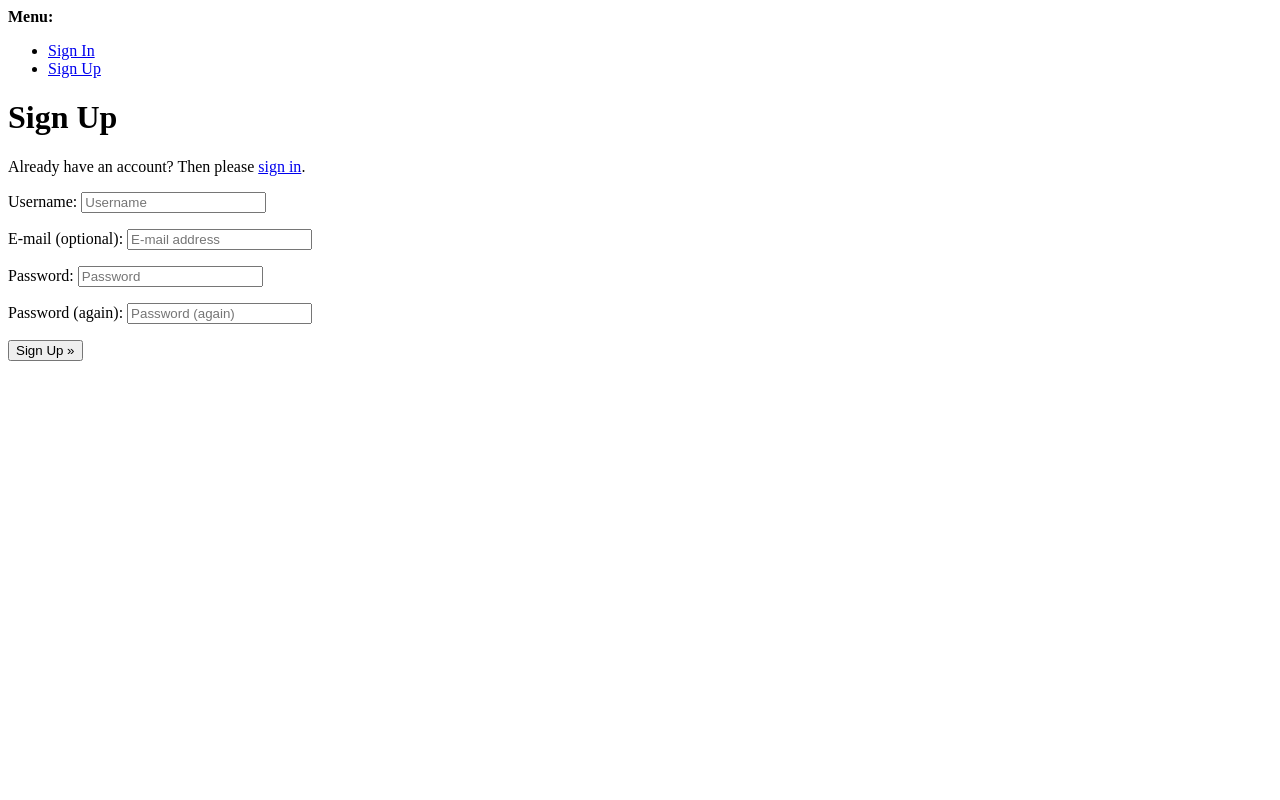
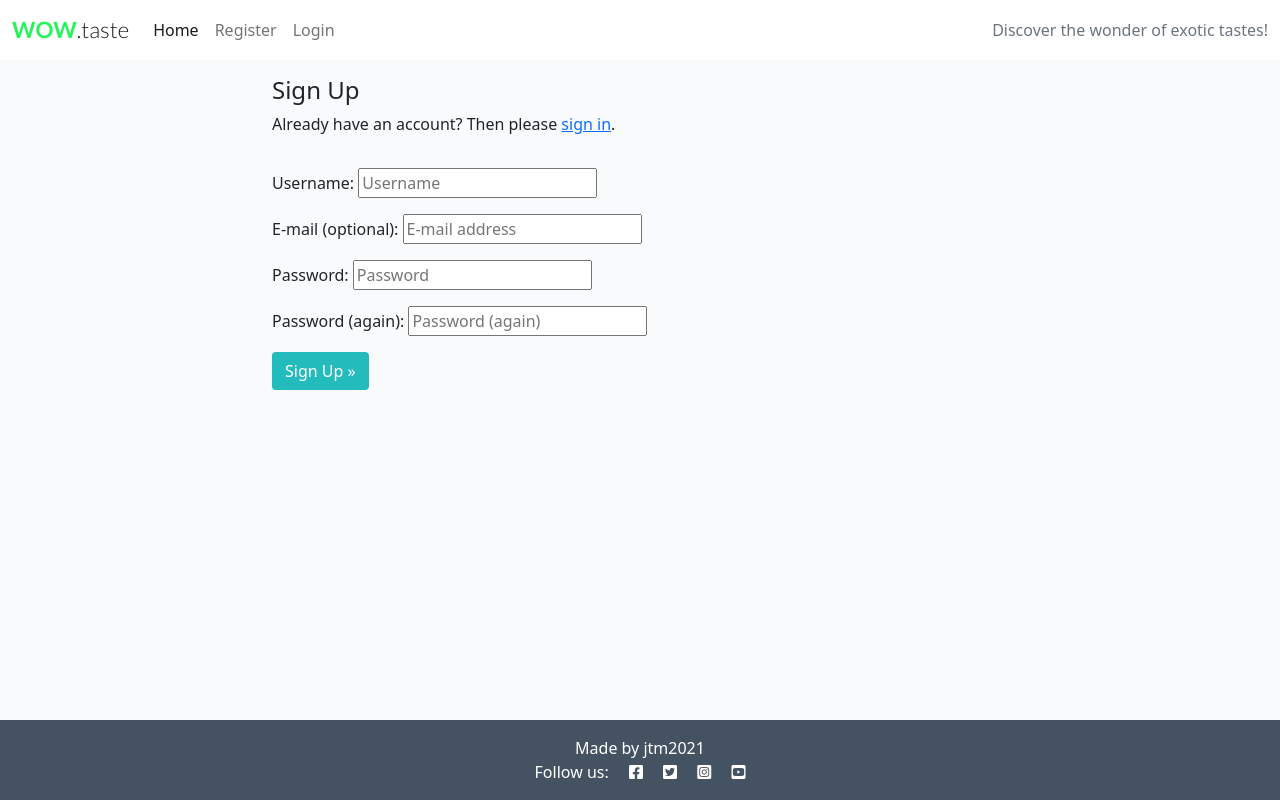
Before and after one commit to jtm2021/wowtaste, a Django app: page /accounts/signup/ in a window 1280 px wide. Run offline with Django 3.2, Linux system fonts and the light colour scheme.

Commit message:
Fix signup ui

```diff
--- a/static/css/style.css
+++ b/static/css/style.css
@@ -6,11 +6,10 @@ body {
     font-family: Lato, sans-serif;
     font-size: 1.4rem;
     font-weight: 700;
-    color: #4A4A4F;
 }
 
-.green-o {
-    color: #06ff44;
+.green {
+    color: #27f35a;
 }
 
 .thin {
--- a/templates/account/signup.html
+++ b/templates/account/signup.html
@@ -1,21 +1,33 @@
-{% extends "account/base.html" %}
+{% extends "base.html" %}
 
 {% load i18n %}
 
 {% block head_title %}{% trans "Signup" %}{% endblock %}
 
 {% block content %}
-<h1>{% trans "Sign Up" %}</h1>
+<div class="container">
+  <div class="row">
+    <div class="col-md-8 mt-3 offset-md-2">
+      <h4>{% trans "Sign Up" %}</h4>
 
       <p>{% blocktrans %}Already have an account? Then please <a href="{{ login_url }}">sign in</a>.{% endblocktrans %}</p>
+    </div>
 
+  </div>
+  <div class="row">
+    <div class="col-md-8 mt-3 offset-md-2">
       <form class="signup" id="signup_form" method="post" action="{% url 'account_signup' %}">
         {% csrf_token %}
         {{ form.as_p }}
         {% if redirect_field_value %}
         <input type="hidden" name="{{ redirect_field_name }}" value="{{ redirect_field_value }}" />
         {% endif %}
-  <button type="submit">{% trans "Sign Up" %} &raquo;</button>
+        <button class="btn btn-signup right" type="submit">{% trans "Sign Up" %} &raquo;</button>
       </form>
+    </div>
+  </div>
+
+</div>
+
 
 {% endblock %}
--- a/templates/base.html
+++ b/templates/base.html
@@ -26,8 +26,8 @@
 
     <nav class="navbar navbar-expand-lg navbar-light bg-white">
         <div class="container-fluid">
-            <a class="navbar-brand" href="{% url 'home' %}"><span class="brand">w<span class="green-o">o</span>w<span
-                        class="thin">.taste</span></span></span></a>
+            <a class="navbar-brand" href="{% url 'home' %}"><span class="brand"><span class="green">WOW</span><span
+                        class="thin">.taste</span></span></a>
             <button class="navbar-toggler" type="button" data-bs-toggle="collapse" data-bs-target="#navbarText"
                 aria-controls="navbarText" aria-expanded="false" aria-label="Toggle navigation">
                 <span class="navbar-toggler-icon"></span>
@@ -51,7 +51,7 @@
                     {% endif %}
                 </ul>
                 <span class="navbar-text text-muted">
-                    adventures of a software developer
+                    Discover the wonder of exotic tastes!
                 </span>
             </div>
         </div>
@@ -81,7 +81,7 @@
 
     <!-- Footer -->
     <footer class="footer mt-auto py-3 dark-bg">
-        <p class="m-0 text-center text-white">Made by Code Instituters</p>
+        <p class="m-0 text-center text-white">Made by jtm2021</p>
         <p class="m-0 text-center text-white">Follow us: <i class="fab fa-facebook-square ms-3"></i>
             <i class="fab fa-twitter-square ms-3"></i>
             <i class="fab fa-instagram-square ms-3"></i>
```
Lines whose indentation alone changed are shown as unchanged.
